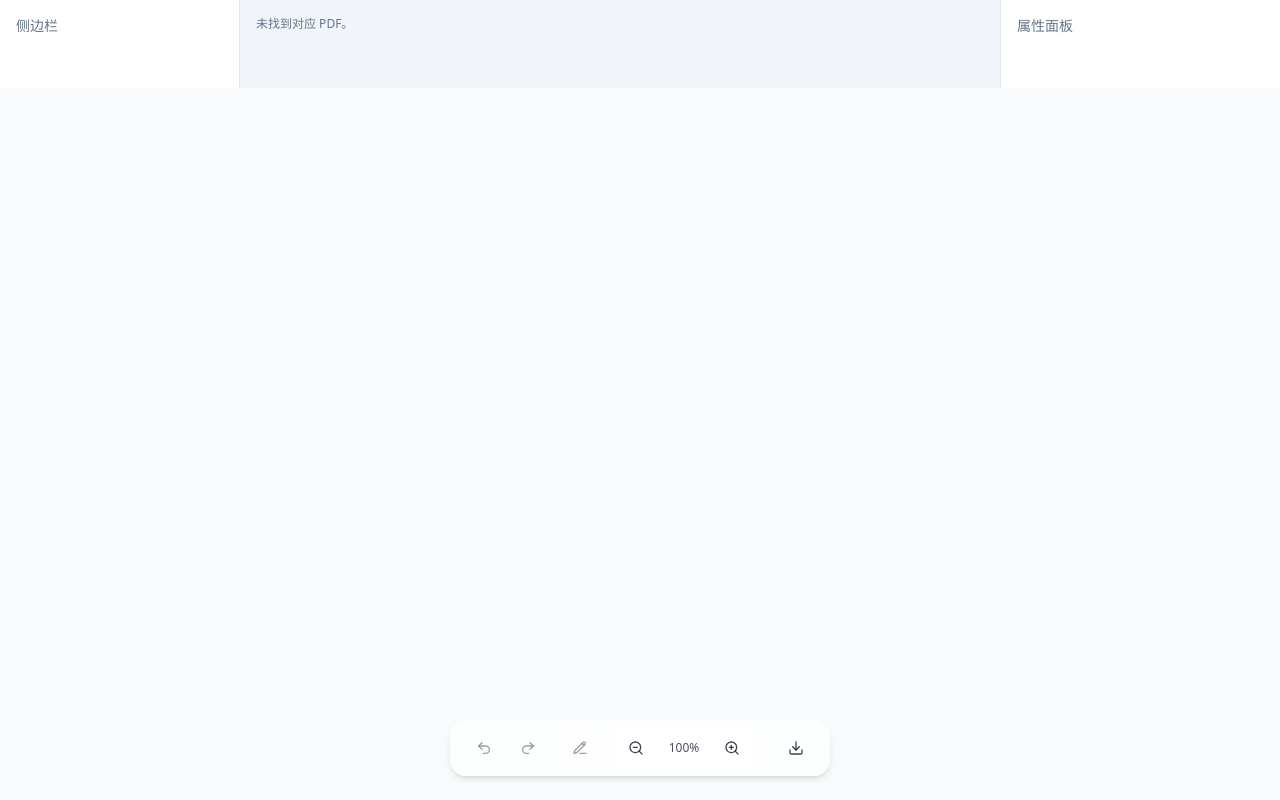
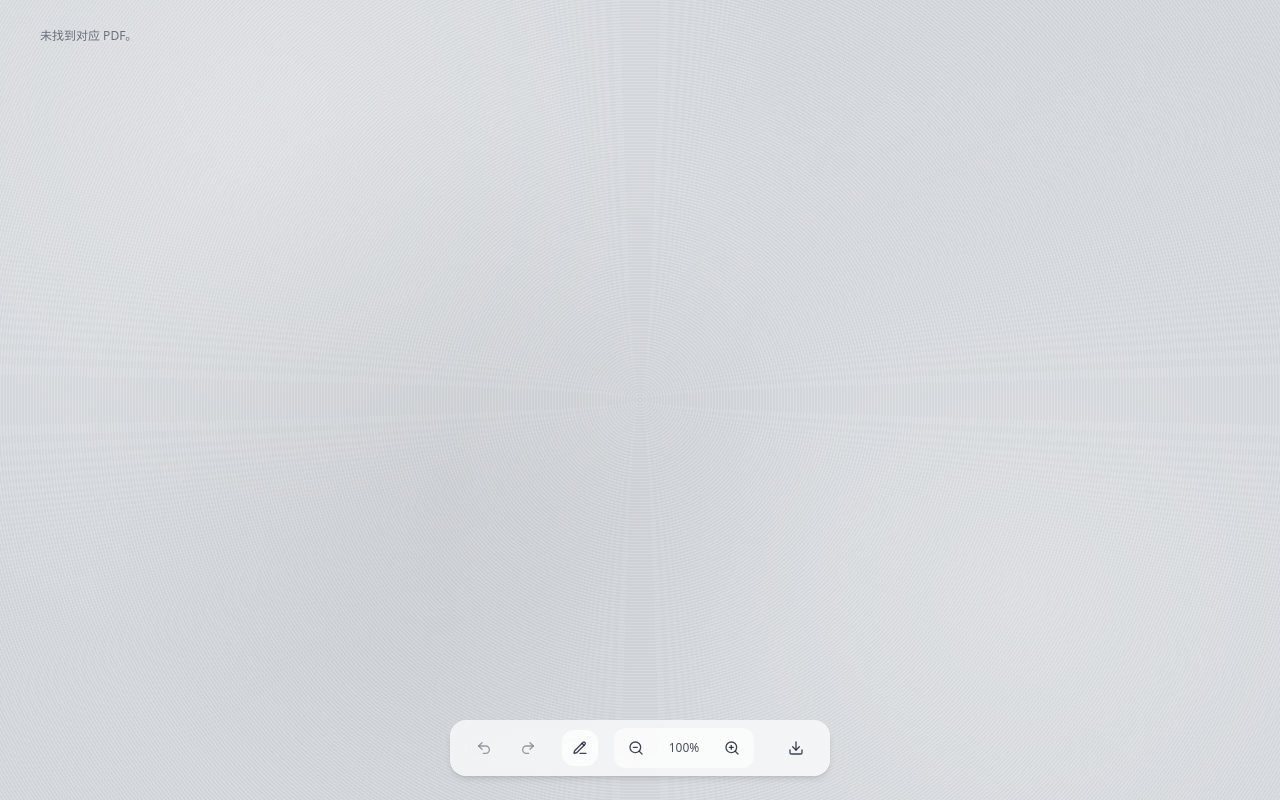
Before and after one commit to DomenLee/pdf-edit-ui, a React (Vite) app: page /editor/1 in a window 1280 px wide. Built offline with nearby package versions, Linux system fonts and the light colour scheme.

Commit message:
Refine editor layout and bind all toolbar interactions

```diff
--- a/src/app/EditorPage.tsx
+++ b/src/app/EditorPage.tsx
@@ -7,8 +7,6 @@ import {
   renderPathLayerForPage,
   renderTextLayerForPage,
 } from "../core/pdf/pdfRenderer";
-import { Sidebar } from "../ui/Sidebar";
-import { PropertyPanel } from "../ui/PropertyPanel";
 import { Canvas } from "../ui/Canvas";
 import { Toolbar } from "../ui/Toolbar";
 import { useOverlayStore } from "../state/overlayStore";
@@ -21,6 +19,7 @@ export const EditorPage = () => {
   const pathLayerRef = useRef<HTMLDivElement | null>(null);
   const [statusKey, setStatusKey] = useState("editor.status.loading");
   const [pageSize, setPageSize] = useState({ width: 0, height: 0, scale: 1 });
+  const [zoomScale, setZoomScale] = useState(1);
   const documentId = useMemo(() => id ?? "", [id]);
   const overlays = useOverlayStore((state) => state.overlays);
   const initializeOverlays = useOverlayStore(
@@ -149,6 +148,19 @@ export const EditorPage = () => {
     });
   };
 
+
+  const handleZoomIn = () => {
+    setZoomScale((prev) => Math.min(2.5, Number((prev + 0.1).toFixed(2))));
+  };
+
+  const handleZoomOut = () => {
+    setZoomScale((prev) => Math.max(0.5, Number((prev - 0.1).toFixed(2))));
+  };
+
+  const handleZoomReset = () => {
+    setZoomScale(1);
+  };
+
   useEffect(() => {
     const handleKeyDown = (event: KeyboardEvent) => {
       const isEditableTarget =
@@ -184,18 +196,23 @@ export const EditorPage = () => {
   return (
     <div className="editor-shell">
       <div className="editor-layout">
-        <Toolbar onExport={handleExport} />
+        <Toolbar
+          onExport={handleExport}
+          onZoomIn={handleZoomIn}
+          onZoomOut={handleZoomOut}
+          onZoomReset={handleZoomReset}
+          zoomPercent={Math.round(zoomScale * 100)}
+        />
         <div className="editor-body">
-          <Sidebar />
           <Canvas
             textLayerRef={textLayerRef}
             pathLayerRef={pathLayerRef}
             status={t(statusKey)}
             width={pageSize.width}
             height={pageSize.height}
-            zoomPercent={Math.round(pageSize.scale * 100)}
+            zoomPercent={Math.round(zoomScale * 100)}
+            zoomScale={zoomScale}
           />
-          <PropertyPanel />
         </div>
       </div>
     </div>
--- a/src/styles/index.css
+++ b/src/styles/index.css
@@ -26,19 +26,34 @@ body {
 }
 
 .editor-shell {
-  @apply h-screen w-screen overflow-hidden bg-background text-foreground;
+  @apply h-screen w-screen overflow-hidden text-foreground;
+  background-color: #d7dade;
+  background-image:
+    radial-gradient(circle at 20% 15%, rgba(255, 255, 255, 0.25) 0, rgba(255, 255, 255, 0.1) 28%, transparent 45%),
+    radial-gradient(circle at 80% 75%, rgba(255, 255, 255, 0.2) 0, rgba(255, 255, 255, 0.06) 30%, transparent 52%),
+    radial-gradient(circle at 35% 60%, rgba(0, 0, 0, 0.05) 0, transparent 40%),
+    repeating-radial-gradient(circle at 50% 50%, rgba(255, 255, 255, 0.03) 0 1.5px, rgba(0, 0, 0, 0.03) 1.5px 3px);
 }
 
 .editor-layout {
-  @apply grid h-full grid-rows-[auto_1fr];
+  @apply flex h-full flex-col;
 }
 
 .editor-body {
-  @apply grid h-full grid-cols-[240px_1fr_280px];
+  @apply flex h-full items-center justify-center overflow-auto px-6 pb-20 pt-4;
 }
 
 .canvas-stage {
-  @apply relative h-full overflow-auto bg-muted;
+  @apply relative flex h-full w-full items-center justify-center;
+}
+
+.pdf-status {
+  @apply pointer-events-none absolute left-4 top-3 text-xs text-foreground/55;
+}
+
+.pdf-page-shell {
+  @apply relative origin-center rounded-sm bg-white shadow-[0_20px_50px_rgba(15,23,42,0.2)] transition-transform;
+  max-width: min(95vw, 860px);
 }
 
 .canvas-layer {
--- a/src/ui/Canvas.tsx
+++ b/src/ui/Canvas.tsx
@@ -8,6 +8,7 @@ type CanvasProps = {
   width: number;
   height: number;
   zoomPercent: number;
+  zoomScale: number;
 };
 
 export const Canvas = ({
@@ -17,6 +18,7 @@ export const Canvas = ({
   width,
   height,
   zoomPercent,
+  zoomScale,
 }: CanvasProps) => {
   const [showZoom, setShowZoom] = useState(false);
 
@@ -28,8 +30,15 @@ export const Canvas = ({
 
   return (
     <section className="canvas-stage">
-      <div className="p-4 text-xs text-muted-foreground">{status}</div>
-      <div className="relative mx-auto mb-10" style={{ width, height }}>
+      <div className="pdf-status">{status}</div>
+      <div
+        className="pdf-page-shell"
+        style={{
+          width,
+          height,
+          transform: `scale(${zoomScale})`,
+        }}
+      >
         <div
           className={cn(
             "pointer-events-none absolute left-1/2 top-1/2 z-30 -translate-x-1/2 -translate-y-1/2 rounded-full bg-white/70 px-4 py-2 text-sm text-foreground/80 shadow-md backdrop-blur transition-all",
--- a/src/ui/Toolbar.tsx
+++ b/src/ui/Toolbar.tsx
@@ -12,10 +12,20 @@ import { useHistoryStore } from "../state/historyStore";
 import { useI18nStore } from "../i18n/i18nStore";
 
 type ToolbarProps = {
+  zoomPercent: number;
+  onZoomIn: () => void;
+  onZoomOut: () => void;
+  onZoomReset: () => void;
   onExport: () => void;
 };
 
-export const Toolbar = ({ onExport }: ToolbarProps) => {
+export const Toolbar = ({
+  zoomPercent,
+  onZoomIn,
+  onZoomOut,
+  onZoomReset,
+  onExport,
+}: ToolbarProps) => {
   const undo = useOverlayStore((state) => state.undo);
   const redo = useOverlayStore((state) => state.redo);
   const pastCount = useHistoryStore((state) => state.past.length);
@@ -52,7 +62,7 @@ export const Toolbar = ({ onExport }: ToolbarProps) => {
           <Button
             variant="outline"
             size="icon"
-            disabled
+            onClick={() => console.info("Edit mode active")}
             className="h-9 w-9 rounded-xl border-0 bg-white/70 text-foreground/80 opacity-100"
           >
             <PencilLine className="h-4 w-4" />
@@ -64,6 +74,7 @@ export const Toolbar = ({ onExport }: ToolbarProps) => {
           <Button
             variant="outline"
             size="icon"
+            onClick={onZoomOut}
             className="h-8 w-8 rounded-lg border-0 bg-transparent text-foreground/80 hover:bg-white/60"
           >
             <ZoomOut className="h-4 w-4" />
@@ -72,13 +83,15 @@ export const Toolbar = ({ onExport }: ToolbarProps) => {
           <Button
             variant="outline"
             size="sm"
+            onClick={onZoomReset}
             className="h-8 min-w-14 rounded-lg border-0 bg-transparent px-2 text-xs font-medium text-foreground/75 hover:bg-white/60"
           >
-            100%
+            {zoomPercent}%
           </Button>
           <Button
             variant="outline"
             size="icon"
+            onClick={onZoomIn}
             className="h-8 w-8 rounded-lg border-0 bg-transparent text-foreground/80 hover:bg-white/60"
           >
             <ZoomIn className="h-4 w-4" />
```
